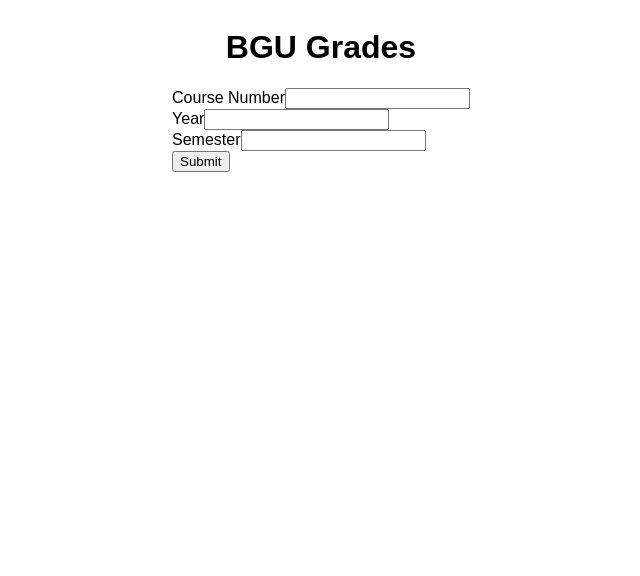
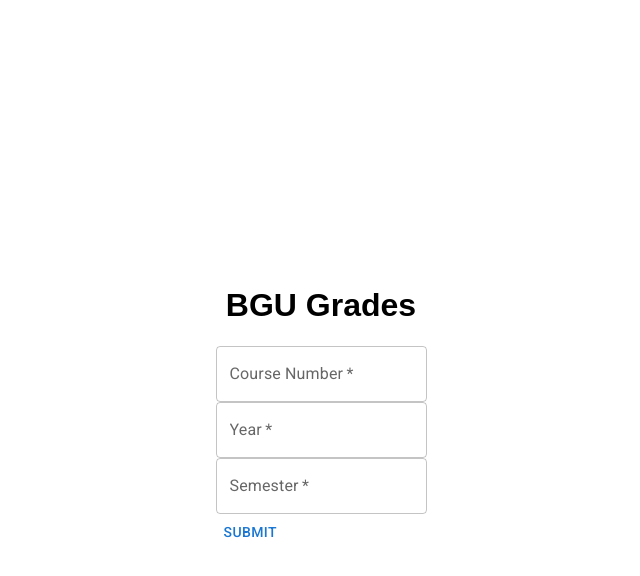
Before and after one commit to Rapcohen/BGU-Grades-App, a React (Create React App) app in the folder client/: page / in a window 1280 px wide. Shown: the top 576 px of the page, without its empty margins (319-959 px from the left). Built offline with nearby package versions, Linux system fonts and the light colour scheme.

Commit message:
Added MUI, Formik & changed form

```diff
--- a/client/package.json
+++ b/client/package.json
@@ -3,6 +3,9 @@
   "version": "0.1.0",
   "private": true,
   "dependencies": {
+    "@emotion/react": "^11.8.1",
+    "@emotion/styled": "^11.8.1",
+    "@mui/material": "^5.4.4",
     "@testing-library/jest-dom": "^5.16.2",
     "@testing-library/react": "^12.1.3",
     "@testing-library/user-event": "^13.5.0",
@@ -10,6 +13,7 @@
     "@types/node": "^16.11.26",
     "@types/react": "^17.0.39",
     "@types/react-dom": "^17.0.13",
+    "formik": "^2.2.9",
     "react": "^17.0.2",
     "react-dom": "^17.0.2",
     "react-scripts": "5.0.0",
--- a/client/public/index.html
+++ b/client/public/index.html
@@ -15,6 +15,10 @@
       user's mobile device or desktop. See https://developers.google.com/web/fundamentals/web-app-manifest/
     -->
     <link rel="manifest" href="%PUBLIC_URL%/manifest.json" />
+    <link
+      rel="stylesheet"
+      href="https://fonts.googleapis.com/css?family=Roboto:300,400,500,700&display=swap"
+    />
     <!--
       Notice the use of %PUBLIC_URL% in the tags above.
       It will be replaced with the URL of the `public` folder during the build.
--- a/client/src/App.css
+++ b/client/src/App.css
@@ -1,6 +1,15 @@
 .app-container {
-    font-family: sans-serif;
-    display: flex;
-    flex-direction: column;
-    align-items: center;
+	font-family: sans-serif;
+	display: flex;
+	flex-direction: column;
+	align-items: center;
+	justify-content: center;
+	height: 100vh;
 }
+
+.form-container {
+	display: flex;
+	flex-direction: column;
+	align-items: center;
+	justify-content: space-between;
+}
--- a/client/src/App.tsx
+++ b/client/src/App.tsx
@@ -1,14 +1,34 @@
 import React from "react";
+import { GradeForm } from "./components/GradeForm";
+import GradeFormValues from "./interfaces/GradeFormValues";
 import "./App.css";
-import Form from "./components/Form";
 
-interface AppProps {}
+interface AppProps { }
+
+async function getGradesFromBGU(values: GradeFormValues): Promise<void> {
+  try {
+    const requestUrl = `/grades/${values.year}/${values.semester}/${values.courseId}`;
+    const response: Response = await fetch(requestUrl);
+
+    if (response.ok) {
+      const pdfData: string = await response.text();
+      const blob: Blob = new Blob([pdfData], { type: "application/pdf" });
+      const url: string = URL.createObjectURL(blob);
+      window.open(url, "_blank");
+      return;
+    }
+  } catch (error) {
+    console.log(error);
+  }
+}
 
 const App: React.FC<AppProps> = () => {
   return (
     <div className="app-container">
-      <h1>BGU Grades</h1>
-      <Form />
+      <div className="form-container">
+        <h1>BGU Grades</h1>
+        <GradeForm onSubmit={getGradesFromBGU} />
+      </div>
     </div>
   );
 };
--- a/client/src/components/Form.tsx
+++ /dev/null
@@ -1,64 +0,0 @@
-import React from "react"
-import useForm from "../custom_hooks/useForm";
-
-interface FormProps { }
-
-interface FormValues {
-    courseId: string,
-    year: number,
-    semester: number,
-}
-
-const initialInputs = {
-  courseId: "",
-  year: 0,
-  semester: 0,
-}
-
-const Form: React.FC<FormProps> = () => {
-
-  const { inputs, handleInputChange, handleSubmit } = useForm<FormValues>(initialInputs, getGrades);
-
-  async function getGrades(): Promise<void> {
-    try {
-      const requestUrl = `/grades/${inputs.year}/${inputs.semester}/${inputs.courseId}`;
-      const response: Response = await fetch(requestUrl);
-      if (response.ok) {
-        const pdfData: string = await response.text();
-        const blob: Blob = new Blob([pdfData], { type: "application/pdf" });
-        const url: string = URL.createObjectURL(blob);
-        window.open(url, "_blank");
-        return;
-      }
-      alert(`Error: ${response.statusText}`);
-    } catch (error) {
-      alert(error);
-    }
-  }
-
-  return (
-    <form onSubmit={handleSubmit}>
-      <div>
-        <label>
-          Course Number
-          <input type="text" name="courseId" onChange={handleInputChange} required />
-        </label>
-      </div>
-      <div>
-        <label>
-          Year
-          <input type="number" name="year" onChange={handleInputChange} required />
-        </label>
-      </div>
-      <div>
-        <label>
-          Semester
-          <input type="number" name="semester" onChange={handleInputChange} required />
-        </label>
-      </div>
-      <button type="submit">Submit</button>
-    </form>
-  );
-}
-
-export default Form;
--- /dev/null
+++ b/client/src/components/GradeForm.tsx
@@ -0,0 +1,76 @@
+import React from "react";
+import { Button, TextField } from "@mui/material";
+import { ErrorMessage, Form, Formik } from "formik";
+import GradeFormValues from "../interfaces/GradeFormValues";
+
+
+interface Props {
+    onSubmit: (values: GradeFormValues) => void;
+}
+
+function validateForm(values: GradeFormValues) {
+    const errors: Partial<GradeFormValues> = {};
+    // TODO: add courseId validation
+
+    // TODO: extend year validation
+    if (parseInt(values.year) > new Date().getFullYear()) {
+        errors.year = "Year must be less than or equal to current year";
+    }
+
+    // TODO: add courseId validation
+
+    return errors;
+}
+
+export const GradeForm: React.FC<Props> = ({ onSubmit }) => {
+    return (
+        <Formik
+            initialValues={{ courseId: "", year: "", semester: "" }}
+            validate={validateForm}
+            onSubmit={onSubmit}
+        >
+            {({ values, errors, touched, handleChange, handleBlur }) => (
+                <Form>
+                    <div>
+                        <TextField
+                            name="courseId"
+                            type="text"
+                            label="Course Number"
+                            value={values.courseId}
+                            onChange={handleChange}
+                            onBlur={handleBlur}
+                            required
+                        />
+                        <ErrorMessage name="courseId" />
+                    </div>
+                    <div>
+                        <TextField
+                            name="year"
+                            type="number"
+                            label="Year"
+                            value={values.year}
+                            error={errors.year !== undefined}
+                            onChange={handleChange}
+                            onBlur={handleBlur}
+                            required
+                        />
+                        <ErrorMessage name="year" />
+                    </div>
+                    <div>
+                        <TextField
+                            name="semester"
+                            type="number"
+                            label="Semester"
+                            value={values.semester}
+                            onChange={handleChange}
+                            onBlur={handleBlur}
+                            required
+                        />
+                        <ErrorMessage name="semester" />
+                    </div>
+                    <Button type="submit">Submit</Button>
+                </Form>
+            )}
+        </Formik>
+    );
+};
--- a/client/src/custom_hooks/useForm.tsx
+++ /dev/null
@@ -1,29 +0,0 @@
-import React, { useState } from "react";
-
-function useForm<T>(initialInputs: T, callback: () => void) {
-
-    const [inputs, setInputs] = useState<T>(initialInputs);
-
-    const handleSubmit = (event: React.FormEvent<HTMLFormElement>): void => {
-        if (event) {
-            event.preventDefault();
-        }
-        callback();
-    };
-
-    const handleInputChange = (event: React.ChangeEvent<HTMLInputElement>): void => {
-        event.persist();
-        setInputs((inputs) => ({
-            ...inputs,
-            [event.target.name]: event.target.value,
-        }));
-    };
-
-    return {
-        inputs,
-        handleInputChange,
-        handleSubmit
-    };
-}
-
-export default useForm;
--- /dev/null
+++ b/client/src/interfaces/GradeFormValues.ts
@@ -0,0 +1,7 @@
+interface GradeFormValues {
+    courseId: string;
+    year: string;
+    semester: string;
+}
+
+export default GradeFormValues;
```
Also changed, not shown: 1 other file (tests, documents, lock files or other folders).
